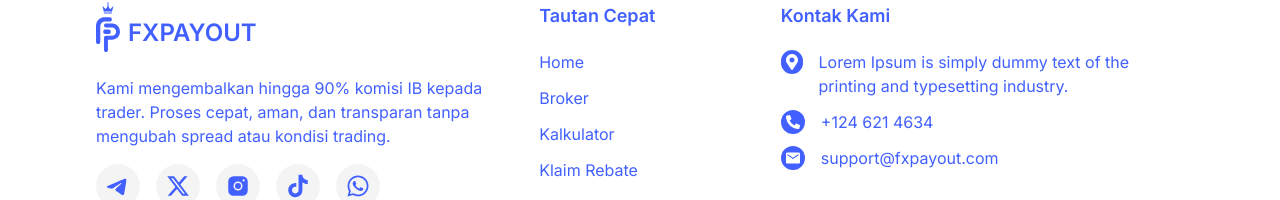
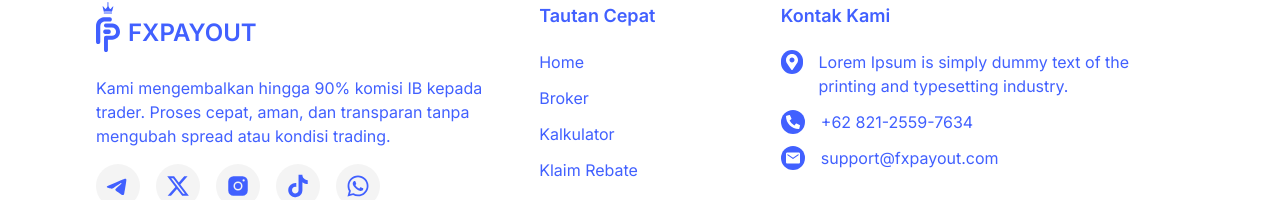
Before and after one commit to Robxxcraft/slicing-fxpayout-clone, a React (Vite) app: page / in a window 1280 px wide. Shown: the part 3826-4026 px from the top of the page. Built offline with nearby package versions, Linux system fonts and the light colour scheme; the HTML template or start-up script is replaced by a standard one.

Commit message:
add wa link

```diff
--- a/src/components/Footer.tsx
+++ b/src/components/Footer.tsx
@@ -80,7 +80,7 @@ const Footer = () => {
                 <FaPhoneAlt className="absolute top-1/2 left-1/2 -translate-1/2 text-sm 2xl:text-base text-white" />
               </div>
               <p className="w-fit text-base 2xl:text-[18px] text-primary">
-                +124 621 4634
+                +62 821-2559-7634
               </p>
             </div>
             <div className="flex gap-4 2xl:gap-5">
@@ -126,7 +126,7 @@ const socialMedia = [
   },
   {
     id: "whatsapp",
-    url: "https://wa.me/62",
+    url: "https://wa.me/6282125597634",
     element: <FaWhatsapp aria-hidden="true" />,
   },
 ];
--- a/src/components/pages/homePage/Rewards.tsx
+++ b/src/components/pages/homePage/Rewards.tsx
@@ -32,7 +32,7 @@ const Rewards = () => {
             </p>
           </div>
         </div>
-        <Button buttonType="link" urlTo="https://forms.gle/bVGJ5Km5WQUrbtsP6" target="_blank" variant="light" size="xl" className="py-4! 2xl:py-6! font-medium! w-full! xl:w-fit!">
+        <Button buttonType="link" urlTo="https://wa.me/6282125597634" target="_blank" variant="light" size="xl" className="py-4! 2xl:py-6! font-medium! w-full! xl:w-fit!">
           Daftar Sekarang
         </Button>
       </div>
```
